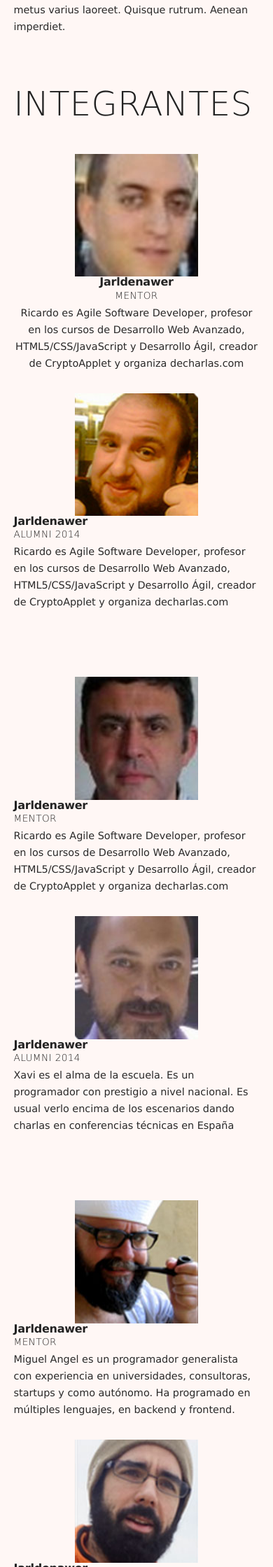
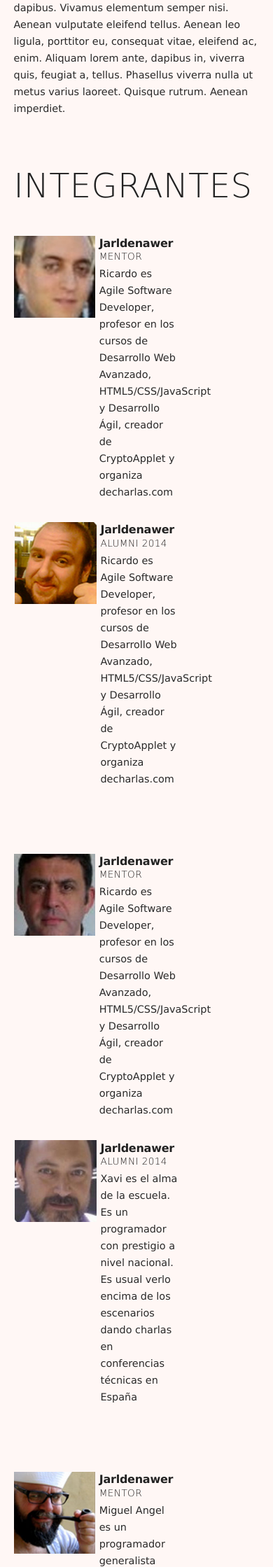
Before and after one commit to devscola/devscola.github.io, a PHP site: page / in a window 390 px wide. Shown: the part 3515-5754 px from the top of the page at 70% size. Run offline with PHP 8.4, Linux system fonts and the light colour scheme; some libraries are stand-ins or nearby versions.

Commit message:
Revert "Centering WHOPICS when lil devices"
This reverts commit 64ba4c20e5f25322c610d39903f2a5e7c838e63e.

```diff
--- a/assets/stylesheets/style.css
+++ b/assets/stylesheets/style.css
@@ -391,7 +391,7 @@ margin-bottom: 2rem
 #inicio {
 
 	top:19%;
-	left:15%;
+	left:15%;<
 	max-width: 65%;
 
 }
@@ -478,7 +478,7 @@ margin-bottom: 2rem
 	margin: 2rem 0;
 }
 
-@media only screen and (min-width : 640px) and (max-width : 800px) {
+@media only screen and (min-width : 768px) and (max-width : 800px) {
 
 #WHO-PICS > div {
 	margin: 0px;
@@ -498,7 +498,7 @@ margin-bottom: 2rem
 #WHO-PICS div div.large-2.medium-2.small-4.columns.center_column {
 	margin-left: 0;
 }
-
+.lil_
 }
 
 img {
@@ -507,67 +507,8 @@ img {
 	width: 100%;
 }
 
-@media only screen and (min-width : 480px) and (max-width : 640px) {
-
-#WHO-PICS div div.large-2.medium-2.small-4.columns.center_column {
-	margin-left: 0;
-}
-
-#WHO-PICS > div {
-	margin: 0px;
-}
-#WHO-PICS div div.medium-2 {
-	width: 28%;
-	margin-right: 2%;
-	margin-bottom: 2%;
-		}
-
-#WHO-PICS div div.medium-4 {
-	width: 70%;
-	float: left !important;
-	margin: 0px;
-	}
-#WHO-PICS p {
-	margin-bottom: 2rem;
-}
-
-}
-
-@media only screen and (min-width : 320px) and (max-width : 480px) {
-
-#WHO-PICS div div.large-2.medium-2.small-4.columns.center_column {
-	margin-left: 0;
-}
-
-#WHO-PICS > div {
-	padding: 0px;
-}
-#WHO-PICS div div.medium-2 {
-	width: 100%;
-	margin-right: 0px;
-	margin-bottom: 0px;
-		}
-
-#WHO-PICS div div.medium-4 {
-	width: 100%;
-	float: none !important;
-	margin: 0px;
-	}
-#WHO-PICS p {
-	margin-bottom: 2rem;
-}
 
 
-img {
-	padding: 0 25%;
-
-}
-
-#WHO-PICS > div:nth-child(2) > div.large-4.medium-4.small-8.columns.center_column{
-
-	text-align: center !important;
-}
-}
 
 @media only screen and (min-width : 1600px) {
 #WHO-PICS > div > div.large-2.medium-2.small-4.columns{
--- a/index.html
+++ b/index.html
@@ -206,7 +206,7 @@
 				<div class="large-4 medium-4 small-8 columns center_column">
 					<h3>Jarldenawer</h3>
 					<h5>MENTOR</h5>
-					<p>Miguel Angel es un programador generalista con experiencia en universidades,  consultoras, startups y como autónomo. Ha programado en múltiples lenguajes, en backend y frontend.</p>
+					<p>Miguel Angel es un programador generalista con experiencia trabajando con universidades, en consultoras, en startups y como autónomo. Ha programado en múltiples lenguajes, tanto en backend como en frontend.</p>
 				</div>
 
 				<div class="large-2 medium-2 small-4 columns center_column">
```
